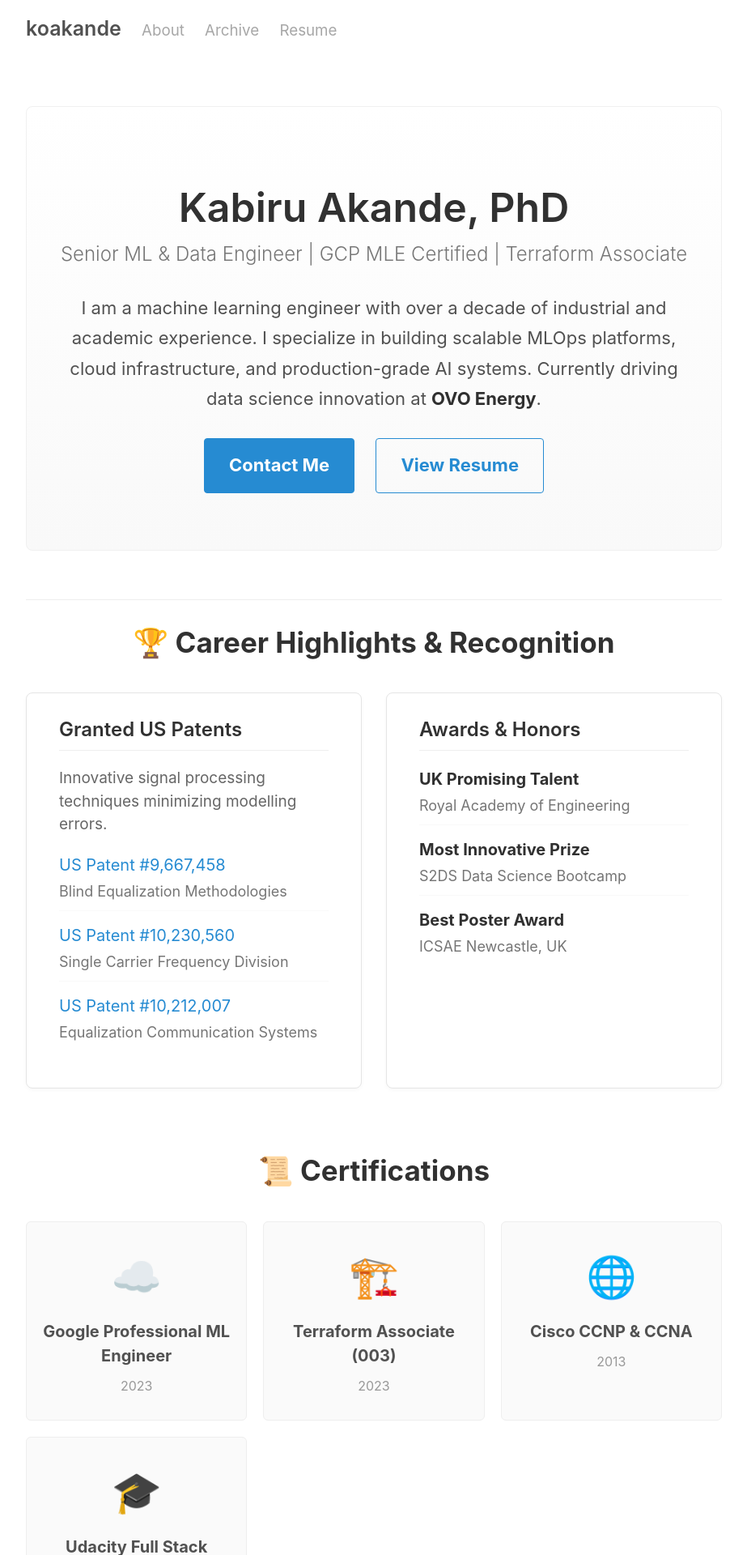
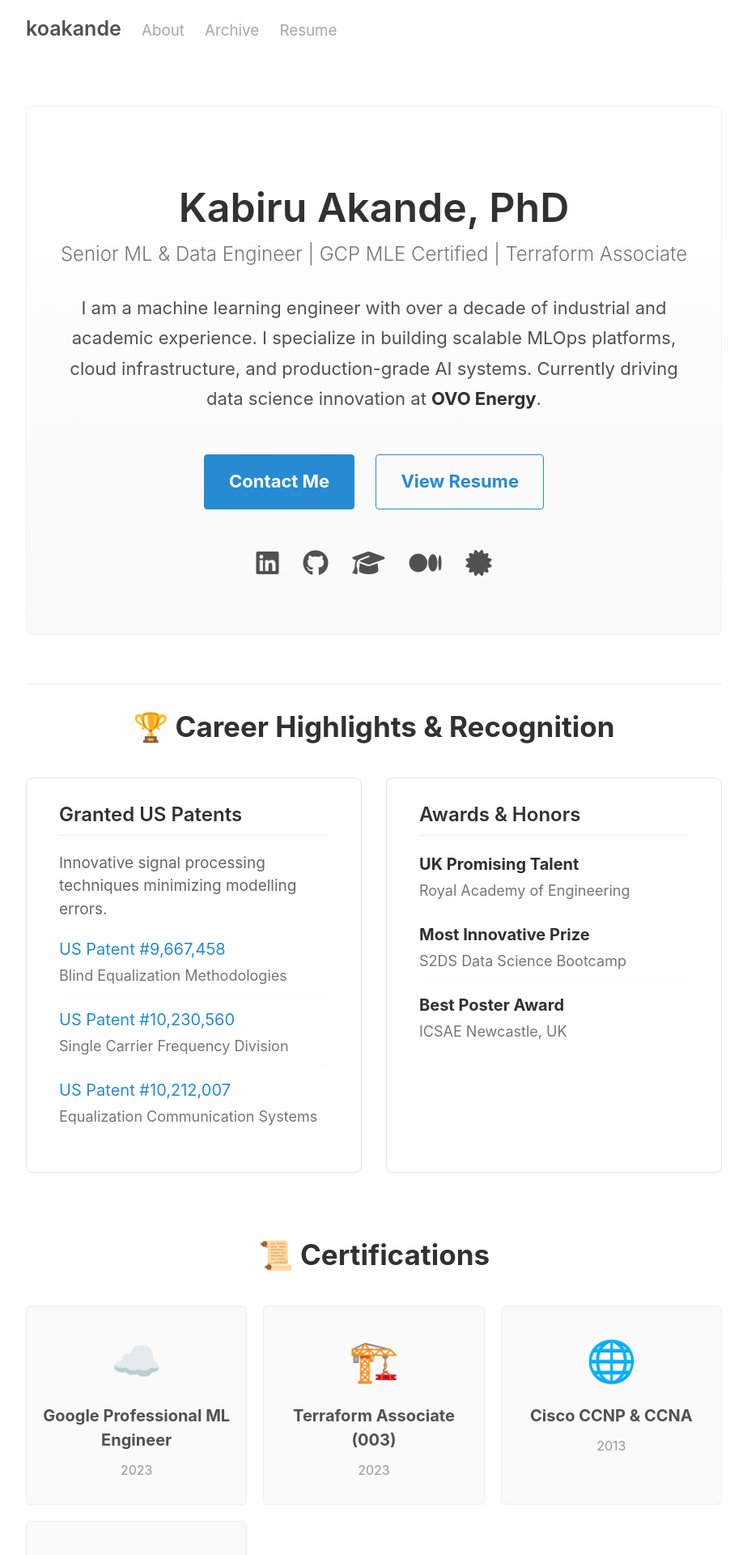
Before and after one commit to kbakande/kbakande.github.io, a Jekyll site: the page built from index.html, in a window 1280 px wide. Shown: the top 1920 px of the page at 81% size, without its empty margins (178-1101 px from the left). Built offline with Jekyll 4.4.1, drawn with Linux system fonts in a browser that asks for light colours; the list of posts is cut into pages by our own code.

Commit message:
adds the links

```diff
--- a/index.html
+++ b/index.html
@@ -13,9 +13,28 @@ title: Home
       I specialize in building scalable MLOps platforms, cloud infrastructure, and production-grade AI systems.
       Currently driving data science innovation at <strong>OVO Energy</strong>.
     </p>
-    <div class="hero-links">
+
+    <div class="hero-actions">
       <a href="mailto:koakande@gmail.com" class="btn btn-primary">Contact Me</a>
       <a href="{{ site.baseurl }}/resume/" class="btn btn-outline">View Resume</a>
+    </div>
+
+    <div class="social-links">
+      <a href="https://www.linkedin.com/in/koakande/" target="_blank" title="LinkedIn">
+        <i class="fab fa-linkedin"></i>
+      </a>
+      <a href="https://github.com/kbakande" target="_blank" title="GitHub">
+        <i class="fab fa-github"></i>
+      </a>
+      <a href="https://scholar.google.com/citations?user=PiWvuqYAAAAJ&hl=en" target="_blank" title="Google Scholar">
+        <i class="fas fa-graduation-cap"></i>
+      </a>
+      <a href="https://koakande.medium.com/" target="_blank" title="Medium">
+        <i class="fab fa-medium"></i>
+      </a>
+      <a href="https://www.credly.com/users/kabeer-akande" target="_blank" title="Credly">
+        <i class="fas fa-certificate"></i>
+      </a>
     </div>
   </div>
 </div>
@@ -28,7 +47,7 @@ title: Home
   <div class="grid-2">
     <div class="card">
       <h3>Granted US Patents</h3>
-      <p style="font-size: 0.95rem; color: #666;">Innovative signal processing techniques minimizing modelling errors.</p>
+      <p style="font-size: 0.95rem; color: #666; margin-bottom: 1rem;">Innovative signal processing techniques minimizing modelling errors.</p>
       <ul class="clean-list">
         <li>
           <a href="{{ site.baseurl }}/assets/docs/us_patent_20170155498.pdf">US Patent #9,667,458</a>
```
